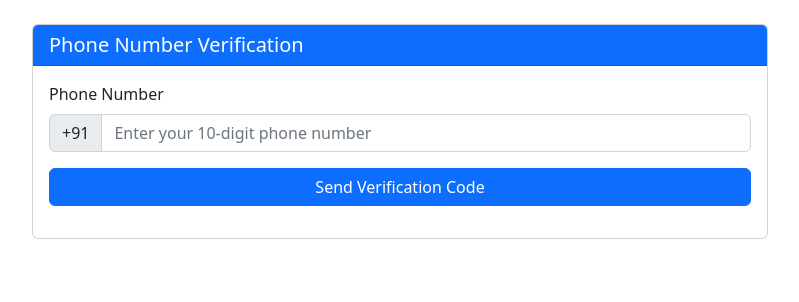
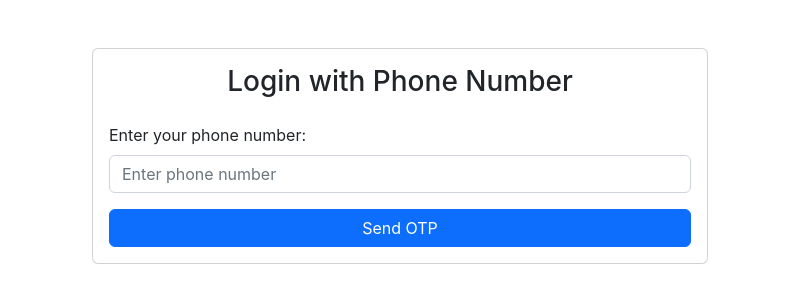
Before and after one commit to ashtiv/cowin_clone, a React (Create React App) app: page / in a window 1280 px wide. Shown: the top 302 px of the page, without its empty margins (240-1039 px from the left). Built offline with nearby package versions, Linux system fonts and the light colour scheme.

Commit message:
login done perfectly

```diff
--- a/package.json
+++ b/package.json
@@ -9,9 +9,12 @@
     "bootstrap": "^5.2.3",
     "firebase": "^9.22.0",
     "react": "^18.2.0",
+    "react-bootstrap": "^2.7.4",
     "react-dom": "^18.2.0",
+    "react-redux": "^8.0.5",
     "react-router-dom": "^6.11.1",
     "react-scripts": "5.0.1",
+    "redux": "^4.2.1",
     "web-vitals": "^2.1.4"
   },
   "scripts": {
--- a/src/App.js
+++ b/src/App.js
@@ -1,6 +1,7 @@
 import React from 'react';
 import { BrowserRouter as Router, Routes, Route, Link } from 'react-router-dom';
 import Login from './Login';
+import Dashboard from './Dashboard';
 import './App.css';
 
 function App() {
@@ -8,6 +9,7 @@ function App() {
     <Router>
       <Routes>
         <Route path='/' element={<Login />} />
+        <Route path="/dashboard" element={<Dashboard />} />
       </Routes>
     </Router>
   );
--- /dev/null
+++ b/src/Dashboard.js
@@ -0,0 +1,33 @@
+import React from 'react';
+import { useSelector } from 'react-redux';
+
+function Dashboard() {
+    const phoneNumber = useSelector(state => state.phoneNumber);
+    const uid = useSelector(state => state.uid);
+    console.log(uid, phoneNumber)
+
+    return (
+        <div className="container my-4">
+            <div className="row justify-content-center">
+                <div className="col-md-8">
+                    <div className="card">
+                        <div className="card-header bg-primary text-white">
+                            <h5 className="mb-0">Dashboard</h5>
+                        </div>
+                        <div className="card-body">
+                            <div className="mb-3">
+                                <h6>Uid:</h6>
+                                <p>{uid}</p>
+                                <h6>Phone Number:</h6>
+                                <p>{phoneNumber}</p>
+                            </div>
+                            {/* Add more content here */}
+                        </div>
+                    </div>
+                </div>
+            </div>
+        </div>
+    );
+}
+
+export default Dashboard;
--- a/src/Login.js
+++ b/src/Login.js
@@ -2,93 +2,79 @@ import React, { useState } from 'react';
 import firebase from 'firebase/compat/app';
 import 'firebase/compat/auth';
 import { auth } from './firebase';
+import { useDispatch } from 'react-redux';
+import { updateUserData } from './actions';
+import { useNavigate } from "react-router-dom";
+import { Container, Row, Col, Form, Button, Card } from 'react-bootstrap';
 
 function PhoneAuth() {
-    const [phoneNumber, setPhoneNumber] = useState('');
-    const [verificationCode, setVerificationCode] = useState('');
-    const [verificationId, setVerificationId] = useState(null);
-    const [recaptchaShown, setrecaptchaShown] = useState(true);
+    const navigate = useNavigate();
+    const dispatch = useDispatch();
 
-    function handlePhoneChange(event) {
-        setPhoneNumber(event.target.value);
-    }
+    const [mynumber, setnumber] = useState("");
+    const [otp, setotp] = useState('');
+    const [show, setshow] = useState(false);
+    const [final, setfinal] = useState('');
 
-    function handleCodeChange(event) {
-        setVerificationCode(event.target.value);
-    }
+    // Sent OTP
+    const signin = (event) => {
+        event.preventDefault()
+        if (mynumber === "" || mynumber.length < 10) return;
 
-    async function handleSubmit(event) {
-        event.preventDefault();
-        const appVerifier = new firebase.auth.RecaptchaVerifier('recaptcha-container');
-        const formattedPhoneNumber = `+91${phoneNumber}`;
-        auth.signInWithPhoneNumber(formattedPhoneNumber, appVerifier)
-            .then((confirmationResult) => {
-                setrecaptchaShown(false);
-                setVerificationId(confirmationResult.verificationId);
-            })
-            .catch((error) => {
-                console.error(error);
+        let verify = new firebase.auth.RecaptchaVerifier('recaptcha-container');
+        auth.signInWithPhoneNumber("+91" + mynumber, verify).then((result) => {
+            setfinal(result);
+            alert("code sent")
+            setshow(true);
+        })
+            .catch((err) => {
+                alert(err);
+                window.location.reload()
             });
     }
 
-    function handleSignIn(event) {
+    // Validate OTP
+    const ValidateOtp = (event) => {
         event.preventDefault();
-
-        const credential = firebase.auth.PhoneAuthProvider.credential(
-            verificationId,
-            verificationCode
-        );
-
-        auth.signInWithCredential(credential)
-            .then((userCredential) => {
-                const uid = userCredential.user.multiFactor.user.uid;
-                console.log(uid);
-            })
-            .catch((error) => {
-                console.error(error);
-            });
+        if (otp === null || final === null)
+            return;
+        final.confirm(otp).then((result) => {
+            const uid = result.user.multiFactor.user.uid
+            console.log(uid)
+            dispatch(updateUserData(uid, "+91" + mynumber));
+            navigate('/dashboard');
+        }).catch((err) => {
+            console.log(err)
+        })
     }
 
     return (
-        <div className="container my-4">
-            <div className="row justify-content-center">
-                <div className="col-md-8">
-                    <div className="card">
-                        <div className="card-header bg-primary text-white">
-                            <h5 className="mb-0">Phone Number Verification</h5>
-                        </div>
-                        <div className="card-body">
-                            <form onSubmit={handleSubmit}>
-                                <div className="mb-3">
-                                    <label htmlFor="phone" className="form-label">Phone Number</label>
-                                    <div className="input-group mb-3">
-                                        <span className="input-group-text">+91</span>
-                                        <input type="tel" className="form-control" id="phone" value={phoneNumber} onChange={handlePhoneChange} placeholder="Enter your 10-digit phone number" required />
-                                    </div>
-                                </div>
-                                <div className="d-grid gap-2 mb-3">
-                                    <button type="submit" className="btn btn-primary">Send Verification Code</button>
-                                </div>
-                            </form>
-                            {verificationId && (
-                                <form onSubmit={handleSignIn}>
-                                    <div className="mb-3">
-                                        <label htmlFor="code" className="form-label">Verification Code</label>
-                                        <input type="number" className="form-control" id="code" value={verificationCode} onChange={handleCodeChange} placeholder="Enter the verification code sent to your phone" required />
-                                    </div>
-                                    <div className="d-grid gap-2 mb-3">
-                                        <button type="submit" className="btn btn-primary">Verify</button>
-                                    </div>
-                                </form>
+        <Container fluid className="bg-white py-5">
+            <Row className="justify-content-center">
+                <Col md={6}>
+                    <Card>
+                        <Card.Body>
+                            <h3 className="text-center mb-4">Login with Phone Number</h3>
+                            {!show && <Form onSubmit={signin}>
+                                <Form.Label>Enter your phone number:</Form.Label>
+                                <Form.Control type="tel" placeholder="Enter phone number" value={mynumber} onChange={(e) => setnumber(e.target.value)} />
+                                <div id="recaptcha-container"></div>
+                                <Button type='submit' variant="primary" className="w-100 mt-3">Send OTP</Button>
+                            </Form>}
+
+
+                            {show && (
+                                <Form className="mt-4" onSubmit={ValidateOtp}>
+                                    <Form.Label>Enter the OTP sent to your phone:</Form.Label>
+                                    <Form.Control type="text" placeholder="Enter OTP" value={otp} onChange={(e) => setotp(e.target.value)} />
+                                    <Button type='submit' variant="success" className="w-100mt-3">Verify OTP</Button>
+                                </Form>
                             )}
-                            {recaptchaShown && (
-                                <div id="recaptcha-container" className="mb-3"></div>
-                            )}
-                        </div>
-                    </div>
-                </div>
-            </div>
-        </div>
+                        </Card.Body>
+                    </Card>
+                </Col>
+            </Row>
+        </Container>
     );
 }
 
--- /dev/null
+++ b/src/actions.js
@@ -0,0 +1,11 @@
+export const UPDATE_USER_DATA = 'UPDATE_USER_DATA';
+
+export function updateUserData(uid, phoneNumber) {
+    return {
+        type: UPDATE_USER_DATA,
+        payload: {
+            uid: uid,
+            phoneNumber: phoneNumber
+        }
+    };
+}
--- a/src/index.js
+++ b/src/index.js
@@ -1,18 +1,14 @@
 import React from 'react';
-import ReactDOM from 'react-dom/client';
+import ReactDOM from 'react-dom';
+import { Provider } from 'react-redux';
+import store from './store';
+import App from './App';
+import 'bootstrap/dist/css/bootstrap.min.css';
 import './index.css';
-import App from './App';
-import reportWebVitals from './reportWebVitals';
-import 'bootstrap/dist/css/bootstrap.min.css';
 
-const root = ReactDOM.createRoot(document.getElementById('root'));
-root.render(
-  <React.StrictMode>
+ReactDOM.render(
+  <Provider store={store}>
     <App />
-  </React.StrictMode>
+  </Provider>,
+  document.getElementById('root')
 );
-
-// If you want to start measuring performance in your app, pass a function
-// to log results (for example: reportWebVitals(console.log))
-// or send to an analytics endpoint. Learn more: https://bit.ly/CRA-vitals
-reportWebVitals();
--- /dev/null
+++ b/src/reducers.js
@@ -0,0 +1,21 @@
+import { UPDATE_USER_DATA } from './actions';
+
+const initialState = {
+    uid: null,
+    phoneNumber: ''
+};
+
+function rootReducer(state = initialState, action) {
+    switch (action.type) {
+        case UPDATE_USER_DATA:
+            return {
+                ...state,
+                uid: action.payload.uid,
+                phoneNumber: action.payload.phoneNumber
+            };
+        default:
+            return state;
+    }
+}
+
+export default rootReducer;
--- /dev/null
+++ b/src/store.js
@@ -0,0 +1,6 @@
+import { createStore } from 'redux';
+import rootReducer from './reducers';
+
+const store = createStore(rootReducer);
+
+export default store;
```
Also changed, not shown: 1 other file (tests, documents, lock files or other folders).
